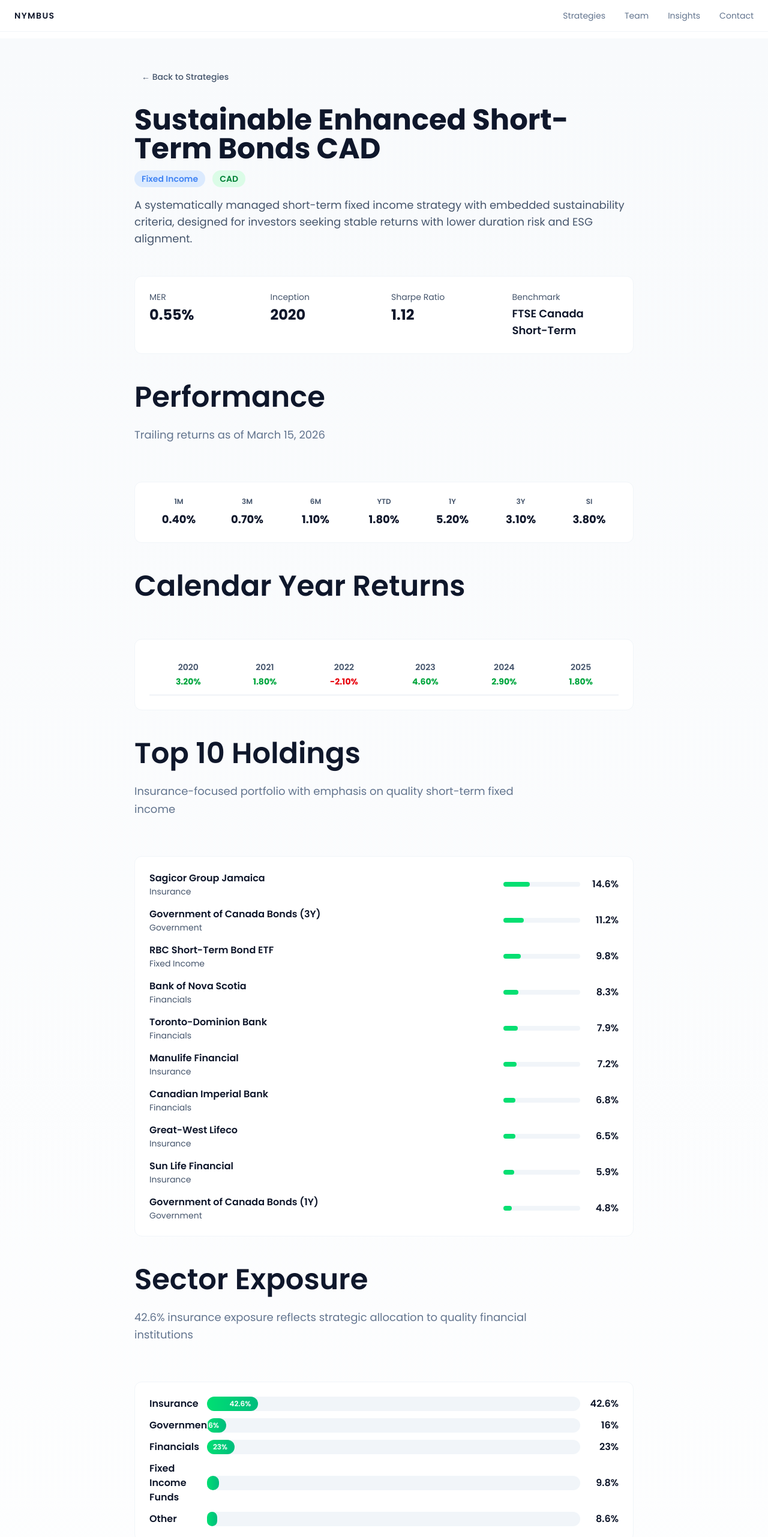
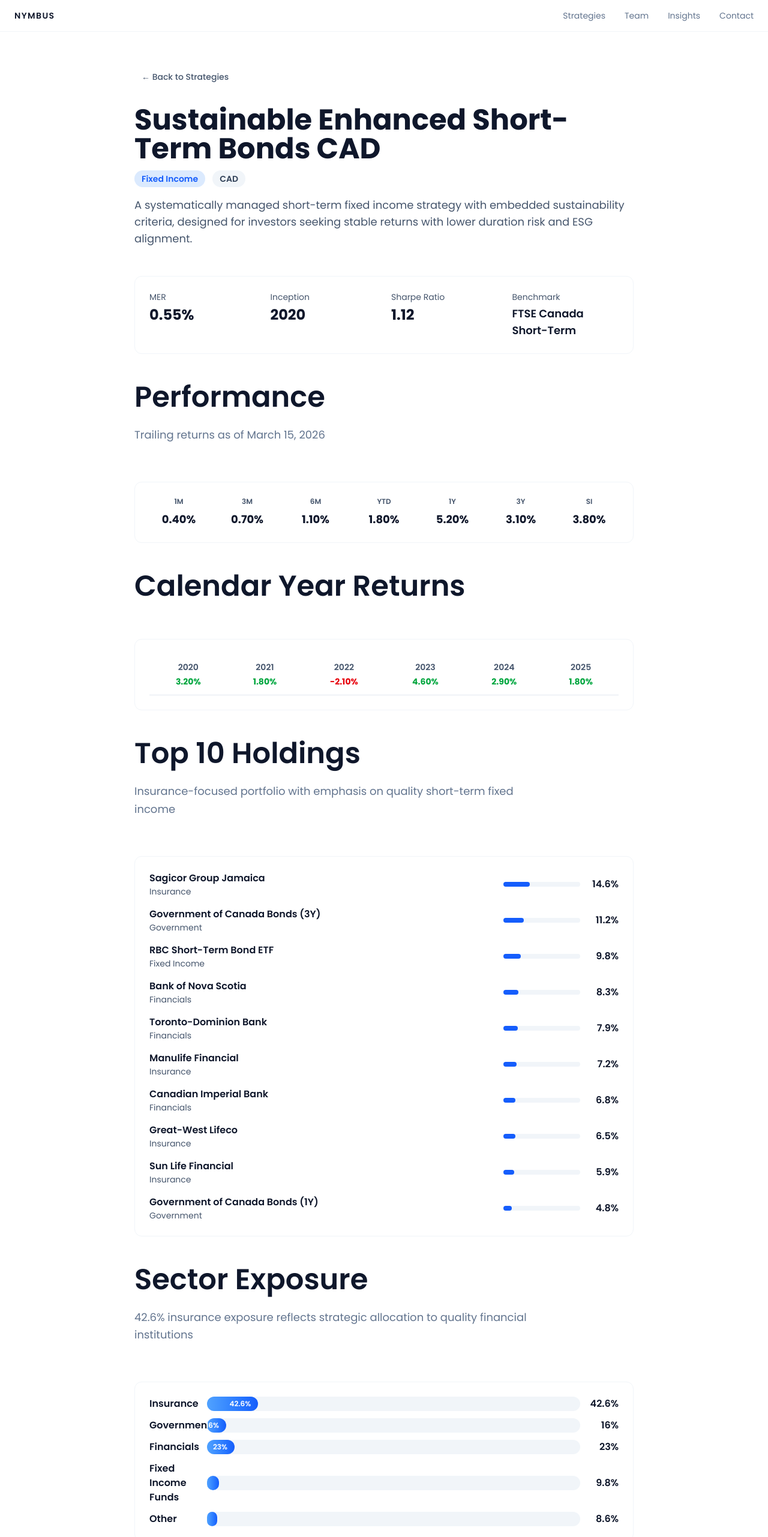
Before and after one commit to Nymbus-Capital/website, a Next.js app: page /strategies/sustainable-enhanced-short-term-bonds in a window 1280 px wide. Shown: the top 2562 px of the page at 60% size. Built offline with nearby package versions, Linux system fonts and the light colour scheme.

Commit message:
feat: complete website redesign - clean white theme, Poppins font, modern institutional design

```diff
--- a/src/app/strategies/sustainable-enhanced-short-term-bonds/page.tsx
+++ b/src/app/strategies/sustainable-enhanced-short-term-bonds/page.tsx
@@ -1,4 +1,4 @@
-"use client";
+'use client';
 
 import { Button } from "@/components/ui/Button";
 import { Card } from "@/components/ui/Card";
@@ -58,7 +58,7 @@
   const managers = fund.managers;
 
   return (
-    <div className="min-h-screen bg-gradient-to-b from-[#F8FAFC] to-white">
+    <div className="min-h-screen bg-white">
       <div className="max-w-4xl mx-auto px-4 sm:px-6 lg:px-8 py-12">
         <Link href="/strategies" className="inline-block mb-8">
           <Button variant="ghost" size="sm">
@@ -66,20 +66,18 @@
           </Button>
         </Link>
 
-        {/* Hero Section */}
         <ScrollReveal direction="up">
           <div className="space-y-4 mb-12">
             <div className="flex items-center gap-3 flex-wrap">
               <h1 className="text-4xl md:text-5xl font-bold text-slate-900">{fund.name}</h1>
-              <span className="bg-blue-100 text-[#4285F4] px-3 py-1 rounded-full text-sm font-semibold">
+              <span className="bg-blue-100 text-blue-600 px-3 py-1 rounded-full text-sm font-semibold">
                 {fund.assetClass}
               </span>
-              <span className="bg-green-100 text-green-700 px-3 py-1 rounded-full text-sm font-semibold">CAD</span>
+              <span className="bg-slate-100 text-slate-700 px-3 py-1 rounded-full text-sm font-semibold">CAD</span>
             </div>
             <p className="text-lg text-slate-600">{fund.description}</p>
           </div>
 
-          {/* Key Metrics Strip */}
           <Card className="p-6 mb-12">
             <div className="grid grid-cols-2 md:grid-cols-4 gap-6">
               <div>
@@ -102,7 +100,6 @@
           </Card>
         </ScrollReveal>
 
-        {/* Trailing Returns Section */}
         <ScrollReveal direction="up" delay={0.1}>
           <div className="mb-12">
             <SectionHeader title="Performance" description="Trailing returns as of March 15, 2026" />
@@ -119,7 +116,6 @@
           </div>
         </ScrollReveal>
 
-        {/* Calendar Year Returns */}
         <ScrollReveal direction="up" delay={0.15}>
           <div className="mb-12">
             <SectionHeader title="Calendar Year Returns" />
@@ -144,7 +140,6 @@
           </div>
         </ScrollReveal>
 
-        {/* Top 10 Holdings */}
         <ScrollReveal direction="up" delay={0.2}>
           <div className="mb-12">
             <SectionHeader
@@ -162,7 +157,7 @@
                     <div className="flex items-center gap-4 ml-4">
                       <div className="w-32 bg-slate-100 rounded-full h-2">
                         <div
-                          className="bg-green-400 h-2 rounded-full"
+                          className="bg-blue-600 h-2 rounded-full"
                           style={{ width: `${holding.weight * 3}px` }}
                         />
                       </div>
@@ -175,7 +170,6 @@
           </div>
         </ScrollReveal>
 
-        {/* Sector Exposure */}
         <ScrollReveal direction="up" delay={0.25}>
           <div className="mb-12">
             <SectionHeader
@@ -189,7 +183,7 @@
                     <div className="w-20 font-semibold text-slate-900">{item.sector}</div>
                     <div className="flex-1 bg-slate-100 rounded-full h-6">
                       <div
-                        className="bg-gradient-to-r from-green-400 to-emerald-500 h-6 rounded-full flex items-center justify-end pr-3"
+                        className="bg-gradient-to-r from-blue-400 to-blue-600 h-6 rounded-full flex items-center justify-end pr-3"
                         style={{ width: `${item.percentage * 2}px` }}
                       >
                         {item.percentage > 10 && (
@@ -205,7 +199,6 @@
           </div>
         </ScrollReveal>
 
-        {/* Key Characteristics */}
         <ScrollReveal direction="up" delay={0.3}>
           <div className="mb-12">
             <SectionHeader title="Key Characteristics" />
@@ -213,36 +206,31 @@
               <Card className="p-6">
                 <h4 className="font-bold text-slate-900 mb-3">Low Duration Risk</h4>
                 <p className="text-slate-600 text-sm">
-                  Short-term maturity focus minimizes interest rate sensitivity while capturing yield opportunities in the
-                  Canadian bond market.
+                  Short-term maturity focus minimizes interest rate sensitivity while capturing yield opportunities in the Canadian bond market.
                 </p>
               </Card>
               <Card className="p-6">
                 <h4 className="font-bold text-slate-900 mb-3">Sustainability Integrated</h4>
                 <p className="text-slate-600 text-sm">
-                  ESG criteria embedded throughout the investment process to align returns with values and responsible
-                  investing principles.
+                  ESG criteria embedded throughout the investment process to align returns with values and responsible investing principles.
                 </p>
               </Card>
               <Card className="p-6">
                 <h4 className="font-bold text-slate-900 mb-3">Insurance Exposure</h4>
                 <p className="text-slate-600 text-sm">
-                  Strategic overweight to insurance sector provides attractive yield and diversification while maintaining
-                  credit quality.
+                  Strategic overweight to insurance sector provides attractive yield and diversification while maintaining credit quality.
                 </p>
               </Card>
               <Card className="p-6">
                 <h4 className="font-bold text-slate-900 mb-3">Attractive Sharpe Ratio</h4>
                 <p className="text-slate-600 text-sm">
-                  1.12 Sharpe ratio reflects superior risk-adjusted returns among short-term fixed income strategies in the
-                  Canadian market.
+                  1.12 Sharpe ratio reflects superior risk-adjusted returns among short-term fixed income strategies in the Canadian market.
                 </p>
               </Card>
             </div>
           </div>
         </ScrollReveal>
 
-        {/* Management Team */}
         <ScrollReveal direction="up" delay={0.35}>
           <div className="mb-12">
             <SectionHeader title="Management Team" />
@@ -257,9 +245,8 @@
           </div>
         </ScrollReveal>
 
-        {/* CTA Section */}
         <ScrollReveal direction="up" delay={0.4}>
-          <Card className="p-8 bg-gradient-to-r from-green-50 to-slate-50 border border-green-100 text-center">
+          <Card className="p-8 bg-slate-50 border border-slate-200 text-center">
             <h3 className="text-2xl font-bold text-slate-900 mb-4">Short-Term Bond Solution</h3>
             <p className="text-slate-600 mb-6">Download the fund facts sheet for complete details on this CAD-focused short-term strategy.</p>
             <Button size="lg">Download Fund Facts</Button>
```
